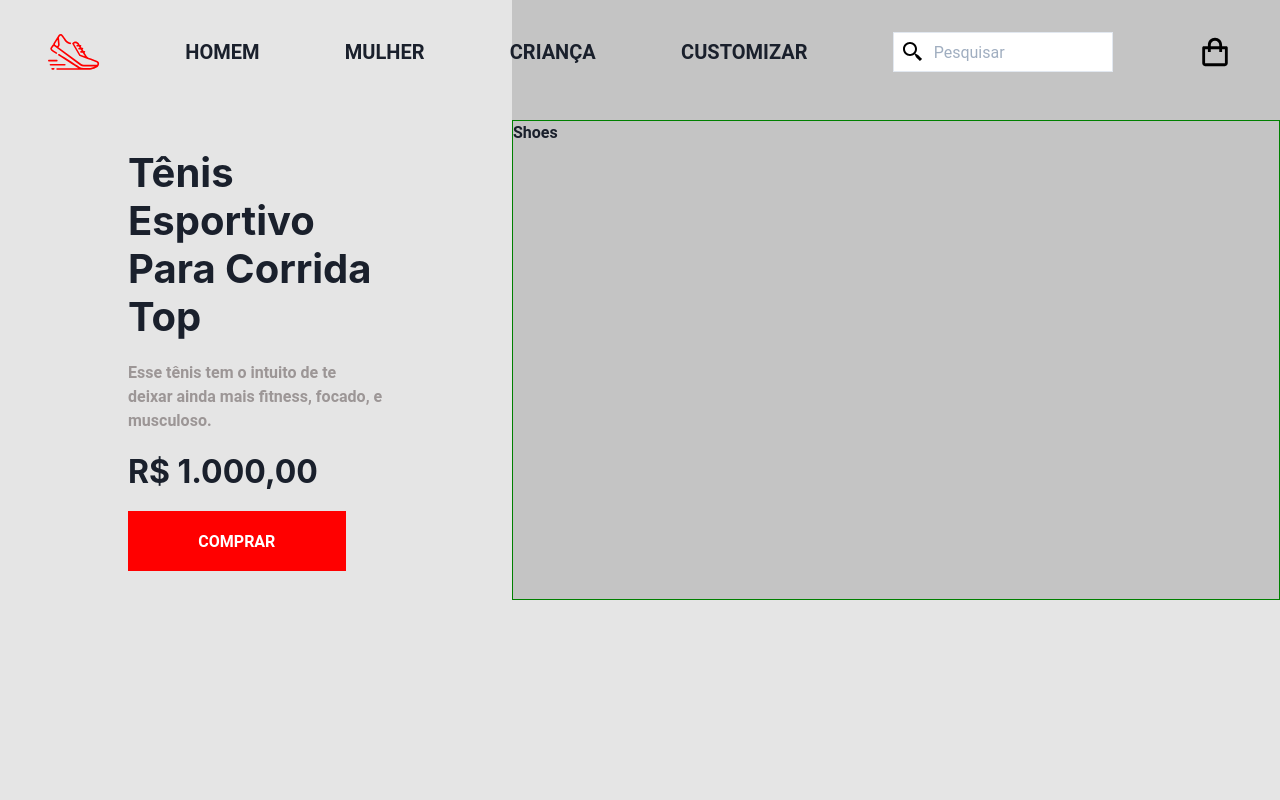
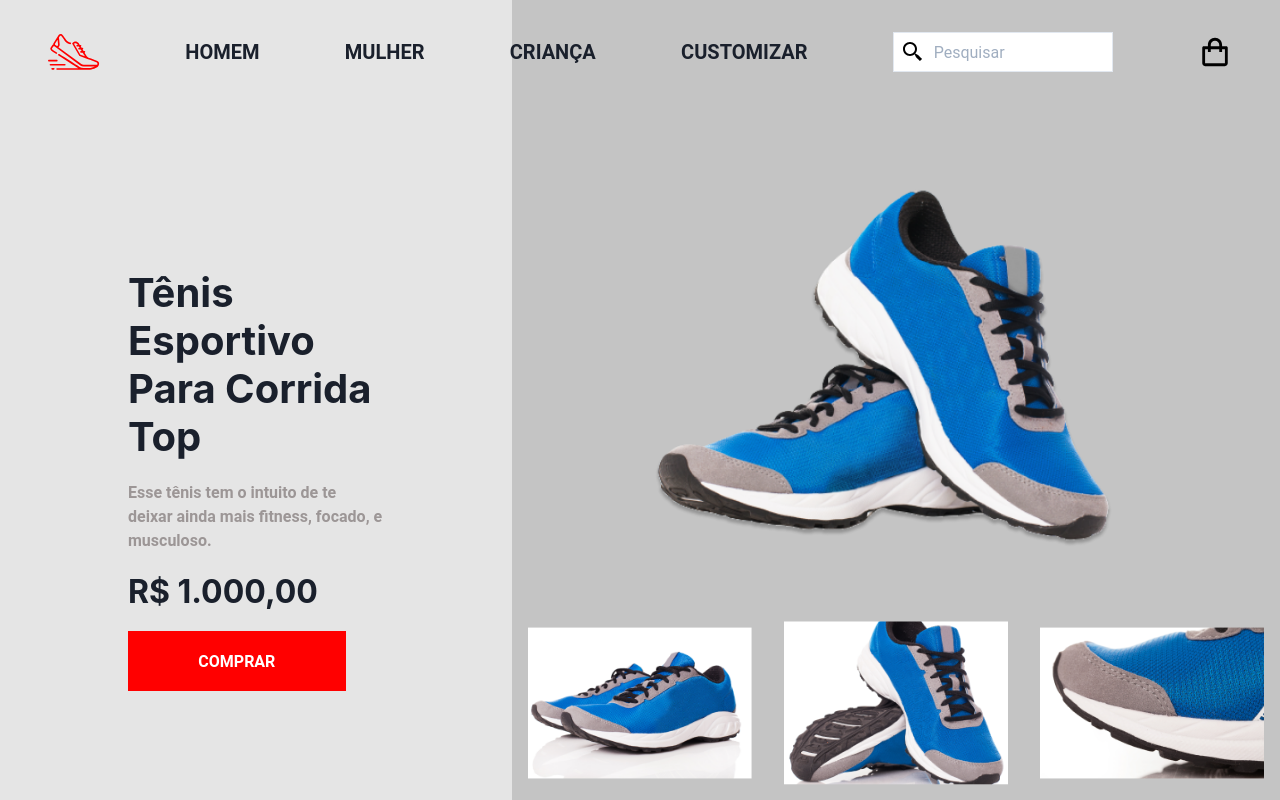
Before and after one commit to LucasAndrade912/desafios-discover, a React (Vite) app in the folder RocketShoes/: page / in a window 1280 px wide. Built offline with nearby package versions, Linux system fonts and the light colour scheme.

Commit message:
styling shoes area

```diff
--- a/RocketShoes/src/assets/index.js
+++ b/RocketShoes/src/assets/index.js
@@ -1,3 +1,7 @@
 export { default as logo } from './logo.svg'
 export { default as iconSearch } from './icon-search.svg'
 export { default as iconBag } from './icon-bag.svg'
+export { default as tenisAmpliado } from './tenis-1-ampliado.png'
+export { default as tenis1Galeria } from './tenis-1-galeria.png'
+export { default as tenis2Galeria } from './tenis-2-galeria.png'
+export { default as tenis3Galeria } from './tenis-3-galeria.png'
--- a/RocketShoes/src/components/Main.jsx
+++ b/RocketShoes/src/components/Main.jsx
@@ -10,7 +10,7 @@ const Main = () => {
     <Flex
       as="main"
       width="100%"
-      height="75%"
+      height="100vh"
       pos="absolute"
       top="0"
       zIndex="1"
--- a/RocketShoes/src/components/Shoes.jsx
+++ b/RocketShoes/src/components/Shoes.jsx
@@ -1,14 +1,49 @@
 import React from 'react';
 
-import { Flex, Box } from '@chakra-ui/react'
+import { Flex, Box, Image, Container } from '@chakra-ui/react'
+
+import {
+  tenisAmpliado,
+  tenis1Galeria,
+  tenis2Galeria,
+  tenis3Galeria
+} from '../assets'
 
 const Shoes = () => {
   return (
-    <Flex width="60%" height="100%" pos="relative" bgColor="#C4C4C4">
-      <Box width="100%" height="80%" pos="absolute" bottom="0" border="1px solid green">
-        Shoes
-      </Box>
-    </Flex>
+    <Box
+      width="60%"
+      height="100%"
+      pos="relative"
+      bgColor="#C4C4C4"
+    >
+      <Flex
+        width="100%"
+        height="80%"
+        pos="absolute"
+        bottom="0"
+        justify="center"
+        align="center"
+      >
+        <Box>
+          <Container>
+            <Image src={tenisAmpliado} alt="Tênis sportivo" />
+          </Container>
+
+          <Flex justify="space-between" align="center">
+            <Container cursor="pointer">
+              <Image src={tenis1Galeria} />
+            </Container>
+            <Container cursor="pointer">
+              <Image src={tenis2Galeria} />
+            </Container>
+            <Container cursor="pointer">
+              <Image src={tenis3Galeria} />
+            </Container>
+          </Flex>
+        </Box>
+      </Flex>
+    </Box>
   );
 };
 
```
